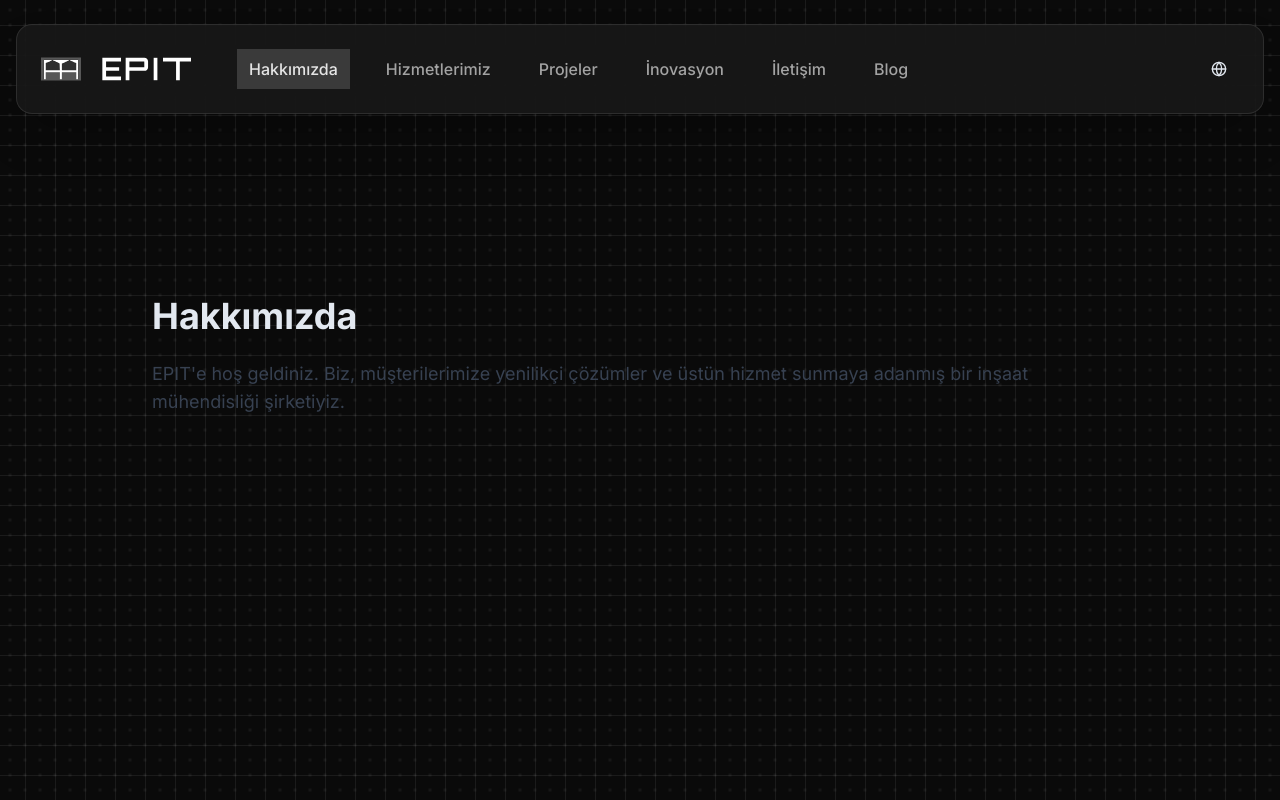
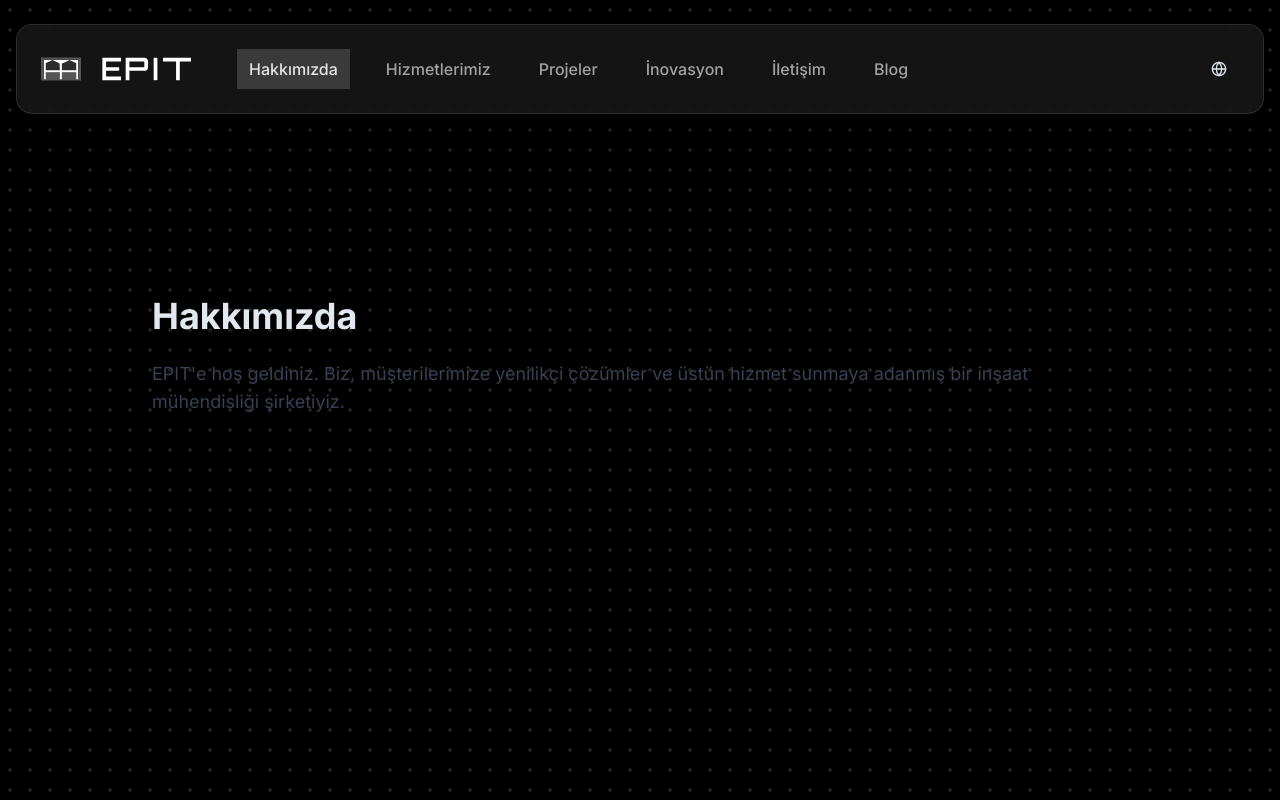
Before and after one commit to UAt23/epit-website, a Next.js app: page /about in a window 1280 px wide. Built offline with nearby package versions, Linux system fonts and the light colour scheme.

Commit message:
Background effect changed

```diff
--- a/components/background-dots.tsx
+++ b/components/background-dots.tsx
@@ -1,76 +1,116 @@
 'use client'
 
-import { useEffect, useRef } from 'react'
+import { useEffect, useRef, useState } from 'react'
 
 export function BackgroundDots() {
   const dotsRef = useRef<HTMLDivElement>(null)
   const wrapperRef = useRef<HTMLDivElement>(null)
+  const [isMobile, setIsMobile] = useState(false)
+
+  useEffect(() => {
+    const checkMobile = () => {
+      const isTouchDevice = 'ontouchstart' in window || navigator.maxTouchPoints > 0
+      const isSmallScreen = window.innerWidth <= 768
+      setIsMobile(isTouchDevice || isSmallScreen)
+    }
+
+    checkMobile()
+    window.addEventListener('resize', checkMobile)
+    return () => window.removeEventListener('resize', checkMobile)
+  }, [])
 
   useEffect(() => {
     const dots = dotsRef.current
     const wrapper = wrapperRef.current
     if (!dots || !wrapper) return
 
-    const handleMouseMove = (e: MouseEvent) => {
-      const { clientX, clientY } = e
-      const rect = wrapper.getBoundingClientRect()
+    const handleMove = (x: number, y: number) => {
+      const rect = dots.getBoundingClientRect()
+      const scrollTop = window.scrollY || document.documentElement.scrollTop
 
-      const xPercent = ((clientX - rect.left) / rect.width - 0.5) * 100
-      const yPercent = ((clientY - rect.top) / rect.height - 0.5) * 100
+      // Adjust y position for scroll
+      const adjustedY = y - scrollTop
 
+      const xPercent = ((x - rect.left) / rect.width - 0.5) * 100
+      const yPercent = ((adjustedY - rect.top) / rect.height - 0.5) * 100
+
+      // Apply 3D transform with adjusted sensitivity
       dots.style.transform = `
         perspective(1000px)
-        rotateX(${-yPercent / 20}deg)
-        rotateY(${xPercent / 20}deg)
-        translateZ(0)
+        rotateX(${-yPercent / (isMobile ? 25 : 20)}deg)
+        rotateY(${xPercent / (isMobile ? 25 : 20)}deg)
+        translateZ(${isMobile ? 15 : 25}px)
+        scale(${isMobile ? 1.02 : 1.03})
       `
     }
 
-    const handleMouseLeave = () => {
+    const handleMouseMove = (e: MouseEvent) => {
+      handleMove(e.clientX, e.clientY)
+    }
+
+    const handleTouchMove = (e: TouchEvent) => {
+      if (e.touches.length > 0) {
+        const touch = e.touches[0]
+        handleMove(touch.clientX, touch.clientY)
+      }
+    }
+
+    const handleLeave = () => {
       dots.style.transform = `
         perspective(1000px)
         rotateX(0deg)
         rotateY(0deg)
         translateZ(0)
+        scale(1)
       `
     }
 
+    // Add both mouse and touch events
     window.addEventListener('mousemove', handleMouseMove)
-    wrapper.addEventListener('mouseleave', handleMouseLeave)
+    window.addEventListener('touchmove', handleTouchMove)
+    wrapper.addEventListener('mouseleave', handleLeave)
+    wrapper.addEventListener('touchend', handleLeave)
 
     return () => {
       window.removeEventListener('mousemove', handleMouseMove)
-      wrapper.removeEventListener('mouseleave', handleMouseLeave)
+      window.removeEventListener('touchmove', handleTouchMove)
+      wrapper.removeEventListener('mouseleave', handleLeave)
+      wrapper.removeEventListener('touchend', handleLeave)
     }
-  }, [])
+  }, [isMobile])
 
   return (
     <div
       ref={wrapperRef}
-      className="fixed inset-0 pointer-events-none overflow-hidden"
+      className="fixed inset-0 pointer-events-none overflow-hidden touch-none"
       style={{
         perspective: '1000px',
         perspectiveOrigin: 'center center',
-      }}
+      } as React.CSSProperties}
     >
-      {/* Dark background with dots pattern */}
       <div
         ref={dotsRef}
-        className="absolute inset-[-20px] transition-transform duration-200 ease-out bg-[#0a0a0a]"
+        className="absolute inset-[-100px] transition-all duration-300 ease-out bg-[#0a0a0a]"
         style={{
           backgroundImage: `
-            linear-gradient(rgba(255, 255, 255, 0.07) 1px, transparent 1px),
-            linear-gradient(90deg, rgba(255, 255, 255, 0.07) 1px, transparent 1px),
-            radial-gradient(rgba(255, 255, 255, 0.05) 1.5px, transparent 1.5px)
+            radial-gradient(
+              rgba(255, 255, 255, ${isMobile ? '0.2' : '0.15'}) ${isMobile ? '2px' : '2px'},
+              transparent ${isMobile ? '2px' : '2px'}
+            )
           `,
           backgroundSize: `
-            var(--grid-size) var(--grid-size),
-            var(--grid-size) var(--grid-size),
-            calc(var(--grid-size)/2) calc(var(--grid-size)/2)
+            ${isMobile ?
+              'calc(var(--grid-size)/1.8) calc(var(--grid-size)/1.8)' :
+              'calc(var(--grid-size)/1.5) calc(var(--grid-size)/1.5)'
+            }
           `,
-          backgroundPosition: 'center center',
+          backgroundPosition: '0 0',
+          backgroundAttachment: 'fixed',
           transformStyle: 'preserve-3d',
+          transform: 'translateZ(0)',
           zIndex: -1,
+          willChange: 'transform',
+          filter: 'contrast(1.2)',
         }}
       />
     </div>
```
